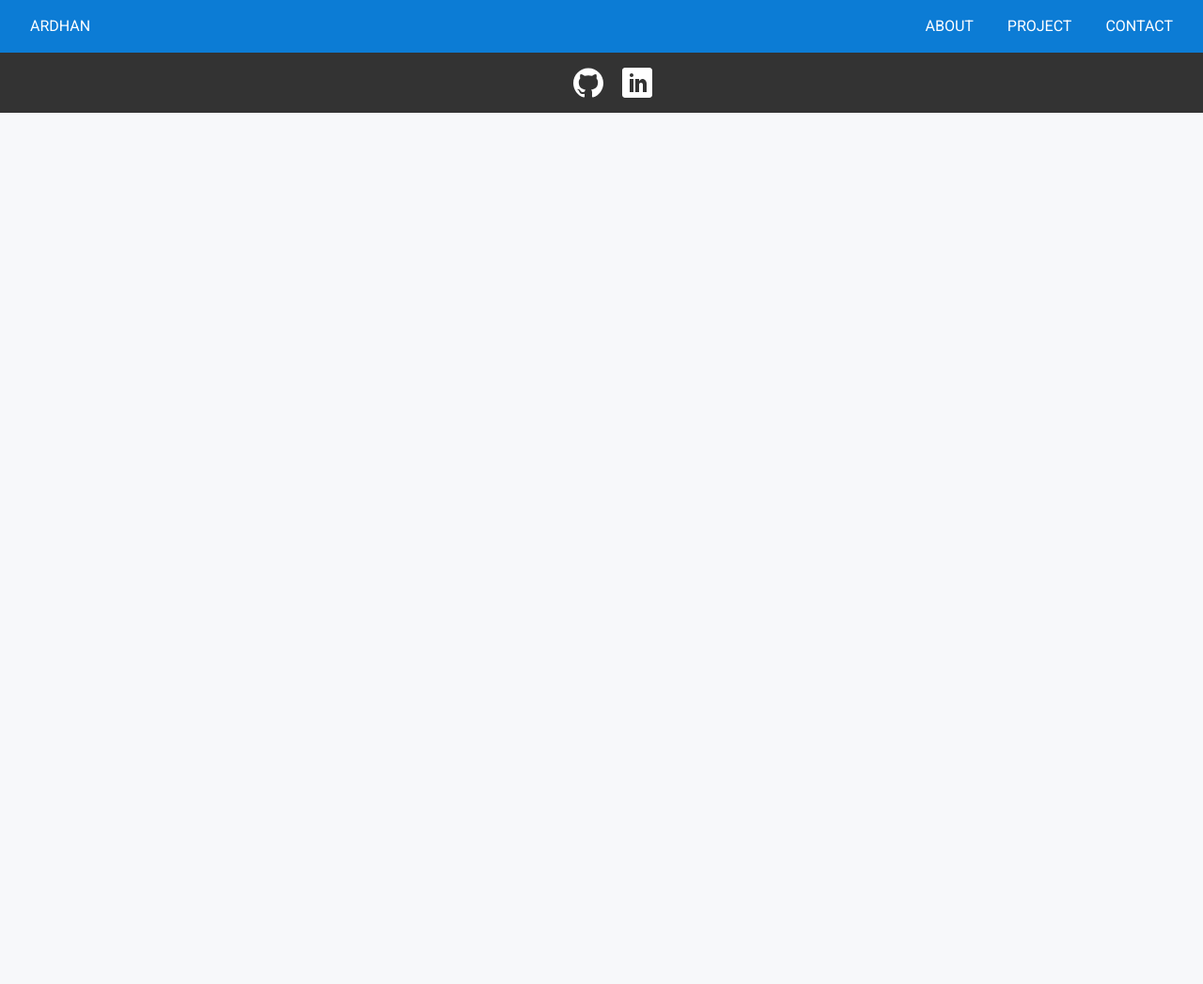
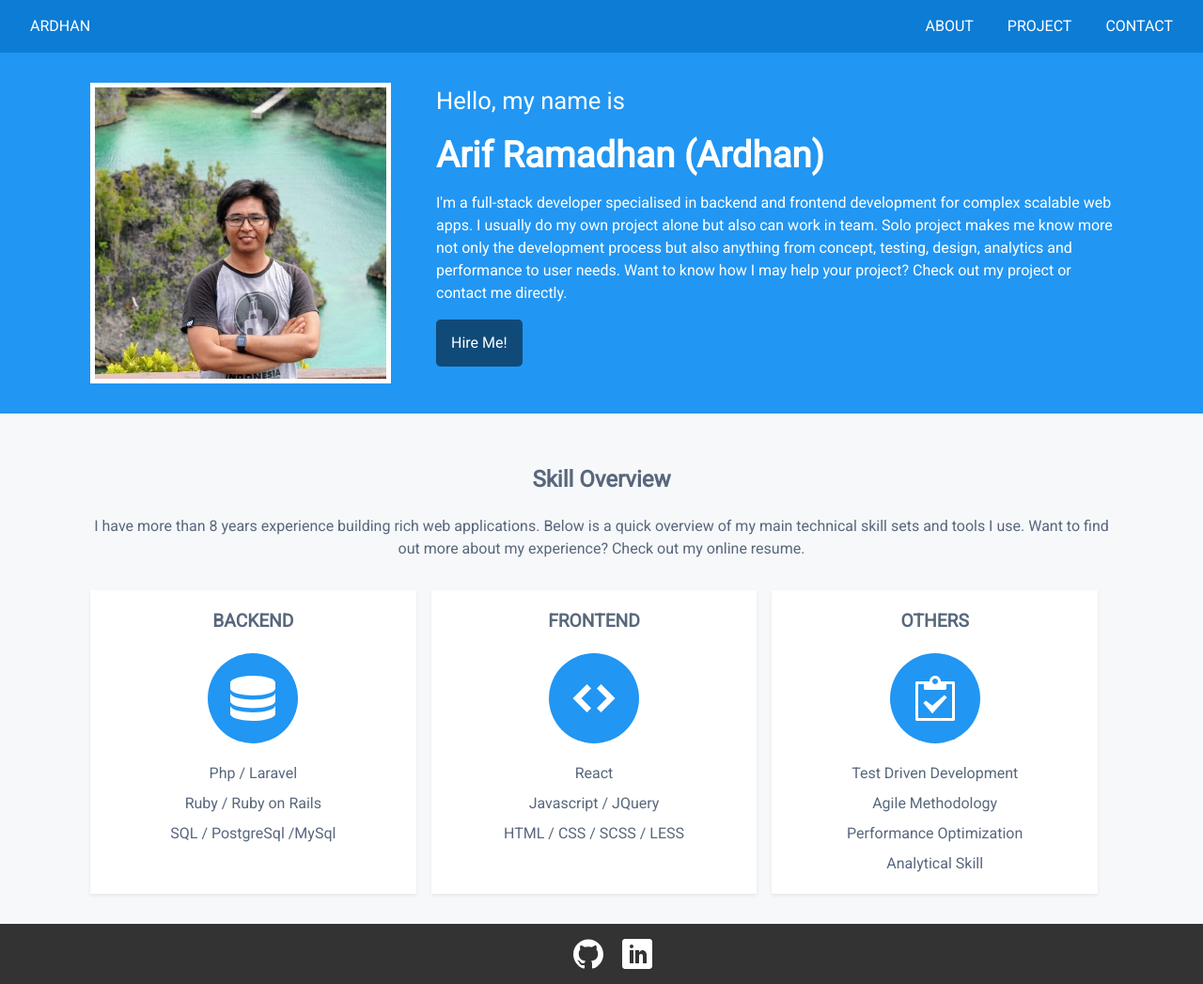
Before and after one commit to ardhanr/ardhanr.github.io, a Jekyll site: the page built from index.md, in a window 1280 px wide. Shown: the whole page at 94% size. Built offline with Jekyll 4.4.1, drawn with Linux system fonts in a browser that asks for light colours; before the commit the page ends 900 px from its top, so only the background shows below that.

Commit message:
implement skill and teaser section in home/about page

```diff
--- /dev/null
+++ b/_includes/sections/skill.html
@@ -0,0 +1,76 @@
+<section class="section">
+  <div class="container">
+    <h2>Skill Overview</h2>
+    <div class="subtitle">
+      I have more than 8 years experience building rich web applications. Below is a quick overview of my main technical skill sets and tools I use. Want to find out more about my experience? Check out my online resume.
+    </div>
+    <div class="skill">
+      <div class="skill__box">
+        <div class="skill__box__title">
+          Backend
+        </div>
+        <div class="skill__box__icon">
+          <svg class="svg-icon svg-icon--white skill__box__icon__item">
+            <use xlink:href="{{ '/assets/icons/icomoon.svg#icon-database' }}" />
+          </svg>
+        </div>
+        <ul class="skill__box__list">
+          <li class="skill__box__item">
+            Php / Laravel
+          </li>
+          <li class="skill__box__item">
+            Ruby / Ruby on Rails
+          </li>
+          <li class="skill__box__item">
+            SQL / PostgreSql /MySql
+          </li>
+        </ul>
+      </div>
+      <div class="skill__box">
+        <div class="skill__box__title">
+          Frontend
+        </div>
+        <div class="skill__box__icon">
+          <svg class="svg-icon svg-icon--white skill__box__icon__item">
+            <use xlink:href="{{ '/assets/icons/icomoon.svg#icon-embed' }}" />
+          </svg>
+        </div>
+        <ul class="skill__box__list">
+          <li class="skill__box__item">
+            React
+          </li>
+          <li class="skill__box__item">
+            Javascript / JQuery
+          </li>
+          <li class="skill__box__item">
+            HTML / CSS / SCSS / LESS
+          </li>
+        </ul>
+      </div>
+      <div class="skill__box">
+        <div class="skill__box__title">
+          Others
+        </div>
+        <div class="skill__box__icon">
+          <svg class="svg-icon svg-icon--white skill__box__icon__item">
+            <use xlink:href="{{ '/assets/icons/icomoon.svg#icon-clipboard' }}" />
+          </svg>
+        </div>
+        <ul class="skill__box__list">
+          <li class="skill__box__item">
+            Test Driven Development
+          </li>
+          <li class="skill__box__item">
+            Agile Methodology
+          </li>
+          <li class="skill__box__item">
+            Performance Optimization
+          </li>
+          <li class="skill__box__item">
+            Analytical Skill
+          </li>
+        </ul>
+      </div>
+    </div>
+  </div>
+</section>
--- a/_includes/sections/teaser.html
+++ b/_includes/sections/teaser.html
@@ -0,0 +1,21 @@
+<section class="section section--blue">
+  <div class="container">
+    <div class="teaser">
+      <img class="teaser__image" src="assets/images/profile.jpg" />
+      <div class="teaser__text">
+        <div class="teaser__hello">
+          Hello, my name is
+        </div>
+        <div class="teaser__name">
+          Arif Ramadhan (Ardhan)
+        </div>
+        <div class="teaser__details">
+          I'm a full-stack developer specialised in backend and frontend development for complex scalable web apps. I usually do my own project alone but also can work in team. Solo project makes me know more not only the development process but also anything from concept, testing, design, analytics and performance to user needs. Want to know how I may help your project? Check out my project or contact me directly.
+        </div>
+        <a class="teaser__button" href="/contact">
+          Hire Me!
+        </a>
+      </div>
+    </div>
+  </div>
+</section>
--- a/_layouts/about.html
+++ b/_layouts/about.html
@@ -1,4 +1,8 @@
 ---
 layout: default
 ---
+
+{% include sections/teaser.html %}
+{% include sections/skill.html %}
+
 {{content}}
--- a/_sass/main.scss
+++ b/_sass/main.scss
@@ -47,5 +47,7 @@ $on-large:         $on-laptop !default;
   "layout",
   "highlighting",
   "header",
+  "sections/teaser",
+  "sections/skill",
   "footer"
 ;
--- /dev/null
+++ b/_sass/sections/skill.scss
@@ -0,0 +1,39 @@
+.skill{
+  display: flex;
+  &__box{
+    width: calc(100%/3);
+    background-color: $white-color;
+    margin-right: 1em;
+    box-shadow: 0 0.125rem 0.25rem $shadow-color;
+    &__title{
+      text-align: center;
+      font-size: 1.2em;
+      padding: 1em;
+      text-transform: uppercase;
+      font-weight: 600;
+    }
+    &__list{
+      margin: 1em 0;
+      padding: 0;
+      list-style: none;
+    }
+    &__item{
+      line-height: 1.6em;
+      text-align: center;
+      padding: 0.2em;
+    }
+    &__icon{
+      width: 6em;
+      height: 6em;
+      margin: 0 auto 1em;
+      padding: 1.5em;
+      background-color: $brand-color;
+      border-radius: 50%;
+      &__item{
+        width: 3em;
+        height: 3em;
+        vertical-align: middle;
+      }
+    }
+  }
+}
--- /dev/null
+++ b/_sass/sections/teaser.scss
@@ -0,0 +1,38 @@
+.teaser{
+  display: flex;
+  color: $white-color;
+
+  &__image{
+    width: 20em;
+    height: 20em;
+    margin-right: 3em;
+    border: 5px solid $white-color;
+  }
+
+  &__text{
+  }
+
+  &__hello{
+    font-size: 1.6em;
+  }
+
+  &__name{
+    font-size: 2.4em;
+    font-weight: 700;
+    padding: 10px 0;
+  }
+
+  &__details{
+    font-size: 1em;
+    margin-bottom: 1em;
+  }
+
+  &__button{
+    padding: 0.8em 1em;
+    background-color: $dark-button-color;
+    display: inline-block;
+    border-radius: 0.3em;
+    text-decoration: none;
+    color: $white-color;
+  }
+}
```
Also changed, not shown: assets/images/profile.jpg (added).
